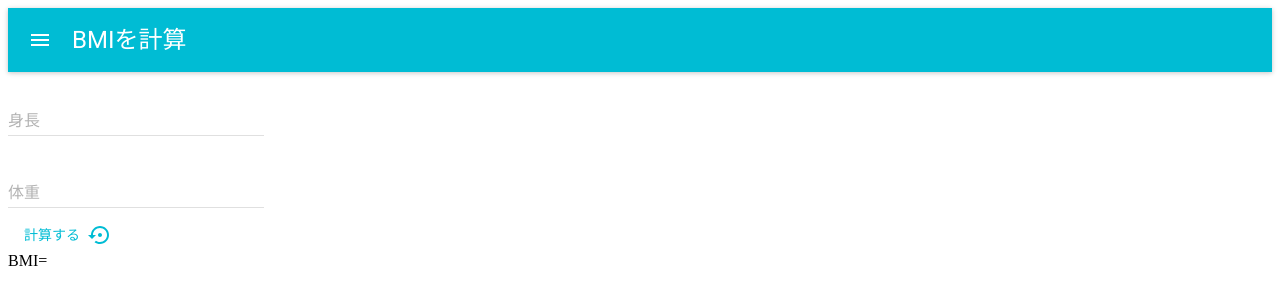
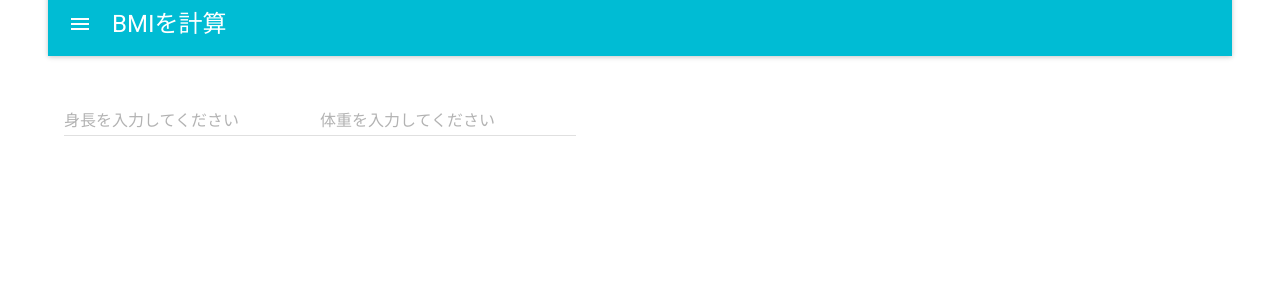
Before and after one commit to uehaj/react-boilerplate, a React app: page / in a window 1280 px wide. Shown: the top 304 px of the page. Built offline with nearby package versions, Linux system fonts and the light colour scheme; what react-tap-event-plugin would draw is missing.

Commit message:
apply react-flexbox-grid package

```diff
--- a/package.json
+++ b/package.json
@@ -14,9 +14,12 @@
     "babel-core": "^6.10.4",
     "babel-loader": "^6.2.4",
     "babel-plugin-react-transform": "^2.0.2",
+    "babel-polyfill": "^6.9.1",
     "babel-preset-es2015": "^6.9.0",
     "babel-preset-react": "^6.11.1",
+    "classnames": "^2.2.5",
     "css-loader": "^0.23.1",
+    "flexboxgrid": "^6.3.0",
     "html-webpack-plugin": "^2.22.0",
     "react-transform-hmr": "^1.0.4",
     "style-loader": "^0.13.1",
@@ -28,6 +31,7 @@
     "material-ui": "^0.15.2",
     "react": "^15.2.0",
     "react-dom": "^15.2.0",
+    "react-flexbox-grid": "^0.9.6",
     "react-tap-event-plugin": "^1.0.0",
     "redux": "^3.5.2"
   }
--- a/src/components/App.js
+++ b/src/components/App.js
@@ -6,7 +6,7 @@ import NumberField from './NumberField'
 
 import FlatButton from 'material-ui/FlatButton';
 import FontIcon from 'material-ui/FontIcon';
-import ActionAndroid from 'material-ui/svg-icons/action/settings-backup-restore'; // https://design.google.com/icons/
+import {Grid, Row, Col} from 'react-flexbox-grid';
 
 export default class App extends React.Component {
 
@@ -20,9 +20,16 @@ export default class App extends React.Component {
     };
   }
 
+  calcBMI(h, w) {
+    const result = w / ((h / 100)*(h / 100))
+    return Math.floor(result * 10) / 10;
+  }
+
   handleCalc(event) {
+    const weight = this.state.weight;
+    const height = this.state.height;
     this.setState({
-      bmiValue: this.state.height + this.state.weight
+      bmiValue: this.calcBMI(height, weight)
     });
   }
 
@@ -31,6 +38,7 @@ export default class App extends React.Component {
     this.setState({
       weight: weight
     });
+    this.handleCalc(event)
   }
 
   handleChangeHeight(event) {
@@ -38,25 +46,37 @@ export default class App extends React.Component {
     this.setState({
       height: height
     });
+    this.handleCalc(event)
   }
 
   render() {
     return (
-        <MuiThemeProvider>
-          <div>
-          <AppBar
-           title="BMIを計算"
-           iconClassNameRight="muidocs-icon-navigation-expand-more"/>
-          <NumberField label="身長" onChange={this.handleChangeWeight.bind(this)}/><br />
-          <NumberField label="体重" onChange={this.handleChangeHeight.bind(this)} /><br />
-          <FlatButton onClick={this.handleCalc.bind(this)}
-            label="計算する"
-            labelPosition="before"
-            primary={true}
-            icon={<ActionAndroid />}/><br />
-          <div>BMI={this.state.bmiValue}</div>
-          </div>
-        </MuiThemeProvider>
+      <MuiThemeProvider>
+        <Grid>
+          <Row style={{marginTop:'-1em'}}>
+            <AppBar
+              title="BMIを計算"
+              iconClassNameRight="muidocs-icon-navigation-expand-more"/>
+          </Row>
+          <Row style={{padding:'1em'}}>
+            <Col>
+              <NumberField
+                label="身長を入力してください"
+                onChange={this.handleChangeHeight.bind(this)}/>
+            </Col>
+            <Col>
+            <NumberField
+                label="体重を入力してください"
+                onChange={this.handleChangeWeight.bind(this)} />
+            </Col>
+          </Row>
+          <Row style={{padding:'1em'}}>
+            {this.state.bmiValue
+             ? <h1>あなたのBMIは{this.state.bmiValue}です</h1>
+             : <div/>}
+          </Row>
+        </Grid>
+      </MuiThemeProvider>
     );
   }
 }
--- a/webpack.config.js
+++ b/webpack.config.js
@@ -1,6 +1,5 @@
 // http://minotaur.badwitch.io/react-webpack-boilerplate/
 var path = require('path');
-var ExtractTextPlugin = require('extract-text-webpack-plugin');
 var webpack = require('webpack');
 var merge = require('webpack-merge');
 
@@ -17,8 +16,7 @@ const common = {
   entry: PATHS.app,
 
   resolve: {
-    // import/requireをするときに拡張子を省略できるようにする
-    extensions: ['', '.scss', '.css', '.js', '.jsx']
+    extensions: ['', '.js']
   },
 
   output: {
@@ -33,6 +31,11 @@ const common = {
         test: /\.jsx?$/,
         loaders: ['babel'],
         include: PATHS.app
+      },
+      {
+        test: /\.css$/,
+        loader: 'style!css?modules',
+        include: /flexboxgrid/,
       }
     ]
   },
```
